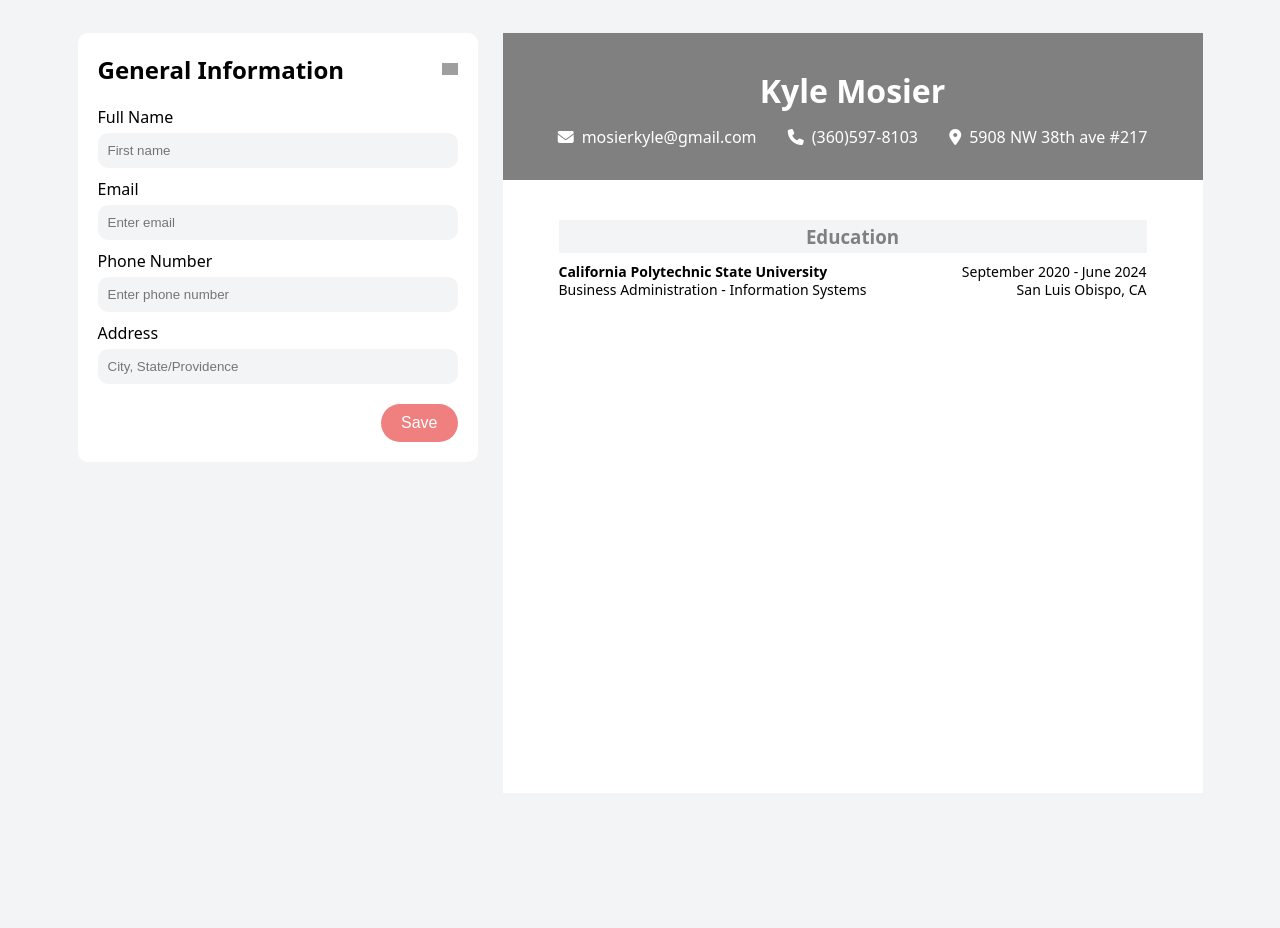
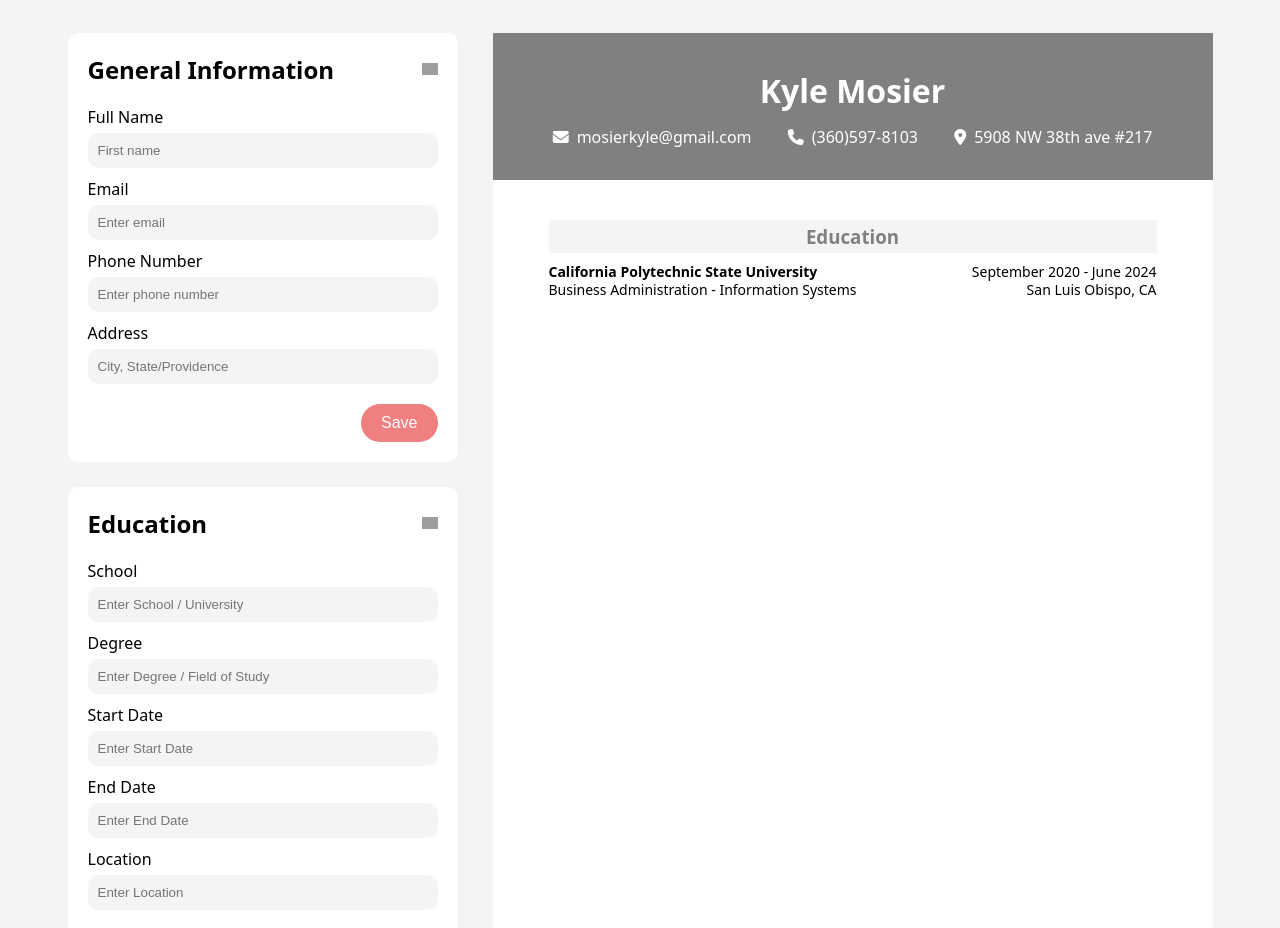
Before and after one commit to mosierkyle/impressify, a React (Vite) app: page / in a window 1280 px wide. Shown: the top 928 px of the page. Before the commit the page ends 826 px from the top, so only its background shows below. Built offline with nearby package versions, Linux system fonts and the light colour scheme; grey boxes are pictures that could not be loaded.

Commit message:
Add Education component

```diff
--- a/src/App.jsx
+++ b/src/App.jsx
@@ -3,6 +3,7 @@ import './styles/App.css';
 import General from './components/General';
 import GeneralTemplate from './components/Templates/generalTemplate';
 import EducationTemplate from './components/Templates/EducationTemplate';
+import Education from './components/Education';
 
 function App() {
   const [generalFormData, setGeneralFormData] = useState({
@@ -12,6 +13,18 @@ function App() {
     address: '',
   });
 
+  const [educationFormData, setEducationFormData] = useState({
+    education: [
+      {
+        name: 'California Polytechnic State University',
+        major: 'Business Administration - Information Systems',
+        start: 'September 2020',
+        end: 'June 2024',
+        location: 'San Luis Obispo, CA',
+      },
+    ],
+  });
+
   return (
     <div className="app">
       <div className="edit">
@@ -19,11 +32,15 @@ function App() {
           formData={generalFormData}
           setFormData={setGeneralFormData}
         ></General>
+        <Education
+          formData={educationFormData}
+          setFormData={setEducationFormData}
+        ></Education>
       </div>
 
       <div className="resume">
         <GeneralTemplate formData={generalFormData}></GeneralTemplate>
-        <EducationTemplate></EducationTemplate>
+        <EducationTemplate formData={educationFormData}></EducationTemplate>
       </div>
     </div>
   );
--- a/src/components/Education.jsx
+++ b/src/components/Education.jsx
@@ -0,0 +1,127 @@
+import { useState } from 'react';
+// import { Helmet } from 'react-helmet';
+import '../styles/Education.css';
+
+export default function Education({ formData, setFormData }) {
+  const [schoolName, setSchoolName] = useState('');
+  const [schoolMajor, setSchoolMajor] = useState('');
+  const [schoolStart, setSchoolStart] = useState('');
+  const [schoolEnd, setSchoolEnd] = useState('');
+  const [schoolLocation, setSchoolLocation] = useState('');
+  const [schools, setSchools] = useState([]);
+  let [editSave, setEditSave] = useState('0');
+  let [downUp, setDownUp] = useState(0);
+
+  function handleSchoolName(e) {
+    setSchoolName(e.target.value);
+  }
+
+  function handleSchoolMajor(e) {
+    setSchoolMajor(e.target.value);
+  }
+
+  function handleSchoolStart(e) {
+    setSchoolStart(e.target.value);
+  }
+
+  function handleSchoolEnd(e) {
+    setSchoolEnd(e.target.value);
+  }
+  function handleSchoolLocation(e) {
+    setSchoolLocation(e.target.value);
+  }
+
+  function handleSave() {
+    setEditSave((editSave += 1));
+  }
+
+  function handleEdit() {
+    setEditSave((editSave -= 1));
+  }
+
+  function handleDownUp(e) {
+    downUp == 1 ? setDownUp(downUp - 1) : setDownUp(downUp + 1);
+  }
+
+  return (
+    <div className="general">
+      <div className="header-group">
+        <h2 className="header">Education</h2>
+        {downUp == 0 ? (
+          <img
+            src="https://rmathr.github.io/cv-project/d529ba3bd8a0c3f53ac7.png"
+            className="expand-icon"
+            onClick={handleDownUp}
+          />
+        ) : (
+          <img
+            src="https://rmathr.github.io/cv-project/9a85e2732c3a2bab601e.png"
+            className="expand-icon"
+            onClick={handleDownUp}
+          />
+        )}
+      </div>
+      {downUp == 0 && (
+        <form className="form" onSubmit={(e) => e.preventDefault()}>
+          <div className="input-group">
+            <label className="input-label">School</label>
+            <input
+              className="input"
+              placeholder="Enter School / University"
+              value={schoolName}
+              onChange={handleSchoolName}
+            />
+          </div>
+          <div className="input-group">
+            <label className="input-label">Degree</label>
+            <input
+              className="input"
+              placeholder="Enter Degree / Field of Study"
+              value={schoolMajor}
+              onChange={handleSchoolMajor}
+            />
+          </div>
+          <div className="input-group">
+            <label className="input-label">Start Date</label>
+            <input
+              className="input"
+              placeholder="Enter Start Date"
+              value={schoolStart}
+              onChange={handleSchoolStart}
+            />
+          </div>
+          <div className="input-group">
+            <label className="input-label">End Date</label>
+            <input
+              placeholder="Enter End Date"
+              className="input"
+              value={schoolEnd}
+              onChange={handleSchoolEnd}
+            />
+          </div>
+          <div className="input-group">
+            <label className="input-label">Location</label>
+            <input
+              placeholder="Enter Location"
+              className="input"
+              value={schoolLocation}
+              onChange={handleSchoolLocation}
+            />
+          </div>
+          <div className="button-div">
+            {editSave == 0 && (
+              <button className="button" onClick={handleSave}>
+                Save
+              </button>
+            )}
+            {editSave == 1 && (
+              <button className="button editBtn" onClick={handleEdit}>
+                Edit
+              </button>
+            )}
+          </div>
+        </form>
+      )}
+    </div>
+  );
+}
--- a/src/components/Templates/EducationTemplate.jsx
+++ b/src/components/Templates/EducationTemplate.jsx
@@ -7,24 +7,22 @@ export default function EducationTemplate({ formData }) {
         <h3>Education</h3>
       </div>
       <div className="education-content">
-        {/* {formData.education.map((school) => {
-          return ( */}
+        {formData.education.map((school) => {
+          return (
             <div className="school">
               <div className="left">
-            <p className="school-name">
-              California Polytechnic State University
-            </p>
-            <p className="study">
-              Business Administration - Information Systems
-            </p>
+                <p className="school-name">{school.name}</p>
+                <p className="study">{school.major}</p>
               </div>
               <div className="right">
-            <p className="time">September 2020 - June 2024</p>
-            <p className="location">San Luis Obispo, CA</p>
+                <p className="time">
+                  {school.start} - {school.end}
+                </p>
+                <p className="location">{school.location}</p>
               </div>
             </div>
-        {/* );
-        })} */}
+          );
+        })}
       </div>
     </div>
   );
--- a/src/styles/App.css
+++ b/src/styles/App.css
@@ -3,22 +3,26 @@
   margin: 0;
   display: flex;
   justify-content: center;
-  gap: 25px;
-  height: 95vh;
+  gap: 75px;
+  height: fit-content;
   max-width: 1500px;
   min-width: 750px;
 }
 
 .edit {
   display: flex;
-  justify-content: end;
-  width: max(20%, 400px);
+  justify-content: start;
+  width: max(20%, 350px);
+  flex-direction: column;
+  gap: 25px;
 }
 
 .resume {
   display: flex;
   background-color: white;
-  width: max(50%, 700px);
+  width: max(50%, 720px);
   flex-direction: column;
   align-items: center;
+  height: 1000px;
+  border-radius: 2px;
 }
--- /dev/null
+++ b/src/styles/Education.css
@@ -0,0 +1,88 @@
+.general {
+  display: flex;
+  background-color: white;
+  width: 100%;
+  flex-direction: column;
+  padding: 20px;
+  border-radius: 10px;
+  /* box-shadow: 0 0px 15px rgba(0, 0, 0, 0.1); */
+  height: fit-content;
+}
+
+.header-group {
+  display: flex;
+  flex-direction: row;
+  justify-content: space-between;
+}
+
+.header {
+  margin: 0;
+}
+
+.form {
+  margin-top: 20px;
+}
+
+.input-group {
+  display: flex;
+  flex-direction: column;
+  gap: 5px;
+  margin-bottom: 10px;
+}
+
+.input-label {
+  font-size: 16px;
+  font-weight: 400;
+}
+
+.input {
+  background-color: rgb(243, 244, 246);
+  border: none;
+  padding: 10px;
+  border-radius: 10px;
+}
+
+.input:focus-visible {
+  border: 2px solid #f08080;
+  outline: none;
+}
+
+.button {
+  margin-top: 10px;
+  border: none;
+  padding: 10px 20px;
+  background-color: #f08080;
+  color: white;
+  border-radius: 25px;
+  font-weight: 400;
+  font-size: 16px;
+}
+
+.button-div {
+  display: flex;
+  justify-content: end;
+}
+
+.button:hover {
+  cursor: pointer;
+  background-color: rgba(240, 128, 128, 0.8);
+}
+
+.expand-icon {
+  margin-top: 10px;
+  width: 12px;
+  height: 12px;
+  cursor: pointer;
+  width: fit-content;
+}
+
+/* .editBtn {
+    display: flex;
+    justify-content: space-between;
+  }
+
+  .editSVG {
+    height: 0px;
+    width: 3px;
+    transform: scale(0.75);
+  } */
```
Lines whose indentation alone changed are shown as unchanged.
